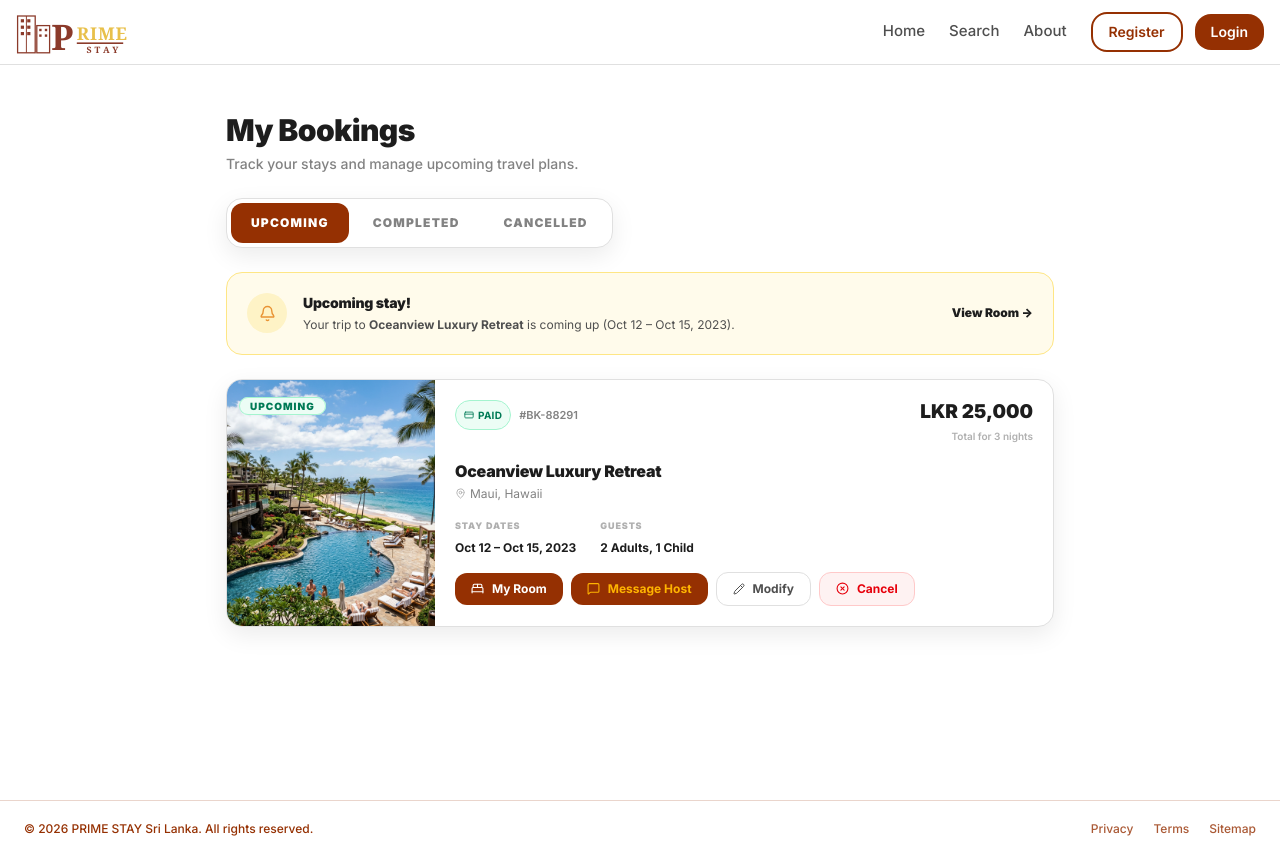
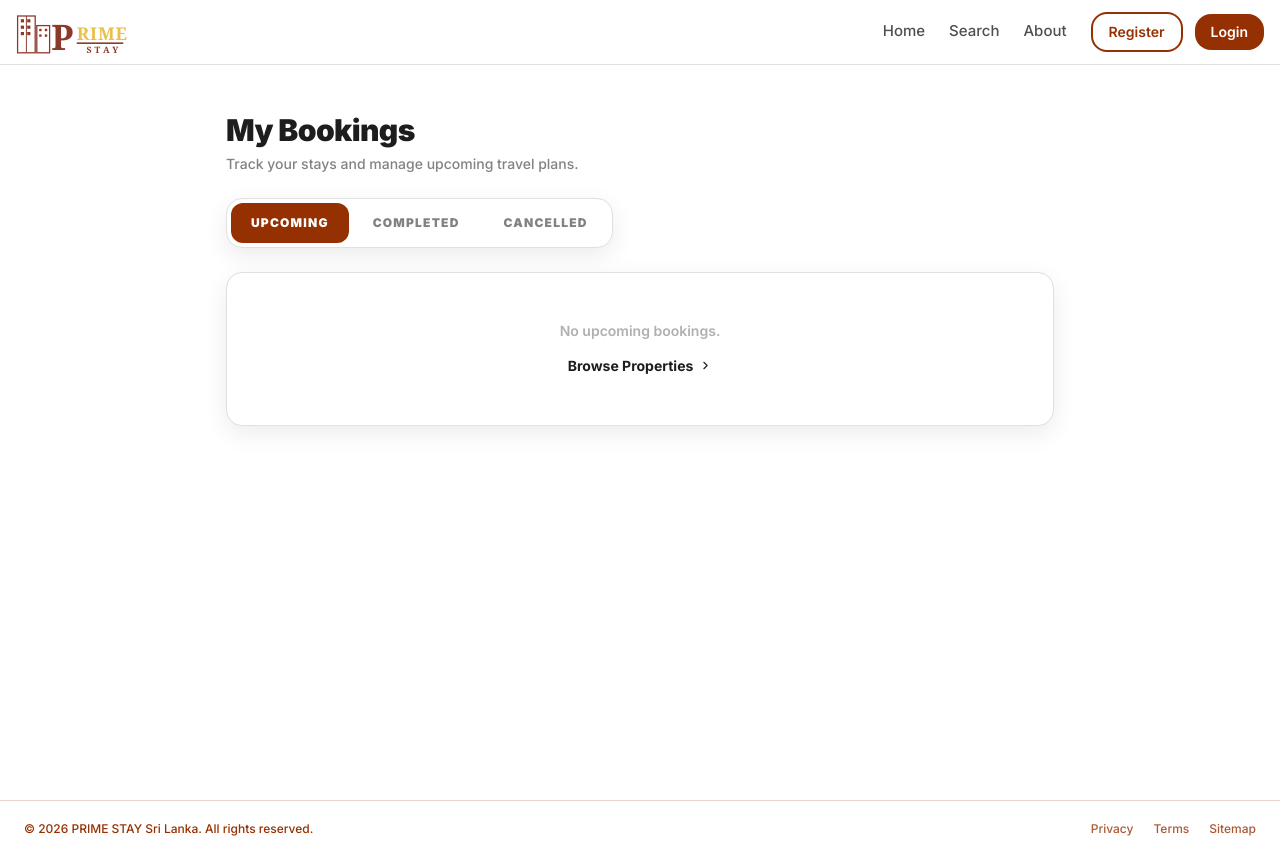
Before and after one commit to Dula0268/b4code-frontend, a Next.js app: page /guest/booking/my-bookings in a window 1280 px wide. Built offline with nearby package versions, Linux system fonts and the light colour scheme.

Commit message:
feat: add my-bookings page component for guest users

```diff
--- a/src/components/features/guest/booking/my-bookings/my-bookings-page.tsx
+++ b/src/components/features/guest/booking/my-bookings/my-bookings-page.tsx
@@ -37,62 +37,7 @@ interface Booking {
 
 type Tab = BookingStatus   // reuse the same union — no separate type needed
 
-// ─────────────────────────────────────────────────────────────────────────────
-// Demo data — replace with API response when backend is ready
-// ─────────────────────────────────────────────────────────────────────────────
-const DEMO_BOOKINGS: Booking[] = [
-  {
-    id: "demo-1",
-    propertyId: "1",
-    orderNumber: "BK-88291",
-    status: "UPCOMING",
-    property: "Oceanview Luxury Retreat",
-    location: "Maui, Hawaii",
-    imageSrc: "/images/booking/resort-maui.png",
-    checkIn: "Oct 12",
-    checkOut: "Oct 15, 2023",
-    guests: "2 Adults, 1 Child",
-    totalPrice: 25_000,
-    nightsLabel: "Total for 3 nights",
-    paymentMethod: "online",
-    paidInFull: true,
-  },
-  {
-    id: "demo-2",
-    propertyId: "2",
-    orderNumber: "BK-77210",
-    status: "COMPLETED",
-    property: "Mountain Peaks Chalet",
-    location: "Aspen, Colorado",
-    imageSrc: "/images/booking/mountain-chalet.png",
-    checkIn: "Sep 05",
-    checkOut: "Sep 08, 2023",
-    guests: "2 Adults",
-    totalPrice: 30_000,
-    nightsLabel: "Total for 3 nights",
-    bookingStatus: "Checked Out",
-    paymentMethod: "online",
-    paidInFull: true,
-  },
-  {
-    id: "demo-3",
-    propertyId: "3",
-    orderNumber: "BK-10293",
-    status: "CANCELLED",
-    property: "Skyline Loft Apartments",
-    location: "New York, NY",
-    imageSrc: "/images/booking/city-apartment.png",
-    checkIn: "Nov 01",
-    checkOut: "Nov 05, 2023",
-    guests: "2 Adults",
-    totalPrice: 45_000,
-    nightsLabel: "Total for 4 nights",
-    cancellationNote:
-      "Cancelled on Aug 20, 2023. Refund of $450.00 processed to your original payment method.",
-    paymentMethod: "property",
-    paidInFull: false,
-  },
-]
+// Mock bookings completely removed; purely relying on database data.
 
 const TABS: Tab[] = ["UPCOMING", "COMPLETED", "CANCELLED"]
 
@@ -359,8 +304,8 @@ function useMyBookingsLogic() {
                     paidInFull: true,
                     isFromStore: true,
                 }));
-                // We show API bookings first, then the DEMO ones
-                setBookings([...apiBookings, ...DEMO_BOOKINGS])
+                // We show API bookings directly
+                setBookings(apiBookings)
             }
         } catch(err) {
             if (active) setErrorMsg("Failed to synchronize bookings. Try again.")
@@ -370,7 +315,7 @@ function useMyBookingsLogic() {
     if (user) {
         loadBookings();
     } else {
-        setBookings(DEMO_BOOKINGS);
+        setBookings([]);
     }
 
     return () => { active = false }
```
